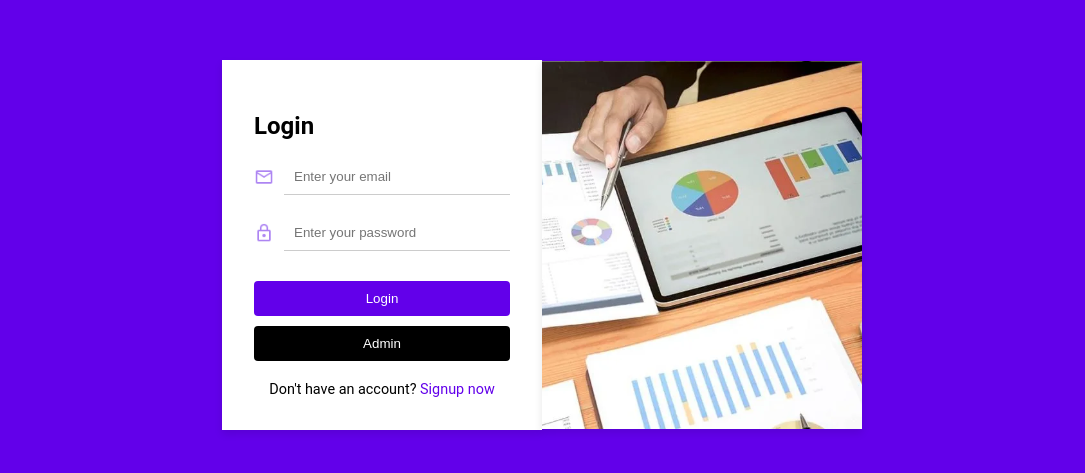
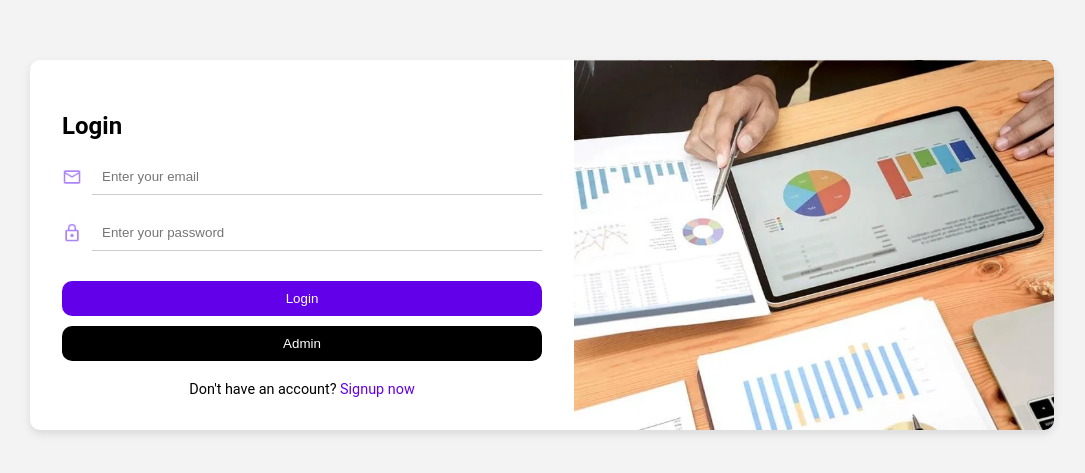
Before and after one commit to d1mazik/FinalSurveyToolProject, a React (Create React App) app in the folder client/: page /login in a window 1280 px wide. Shown: the part 155-628 px from the top of the page, without its empty margins (98-1183 px from the left). Built offline with nearby package versions, Linux system fonts and the light colour scheme.

Commit message:
Uppdaterad CSS och HTML

```diff
--- a/client/src/App.css
+++ b/client/src/App.css
@@ -1,3 +1,21 @@
+/* App.css */
+
+:root {
+  --primary-color: #007BFF;
+  --secondary-color: #0056b3;
+  --background-color: #f0f2f5;
+  --text-color: #282c34;
+  --light-color: white;
+  --box-shadow: 0 4px 8px rgba(0, 0, 0, 0.1);
+  --border-radius: 4px;
+}
+
+body {
+  margin: 0;
+  font-family: Arial, sans-serif;
+  background-color: var(--background-color);
+}
+
 .App {
   text-align: center;
 }
@@ -14,18 +32,18 @@
 }
 
 .App-header {
-  background-color: #282c34;
+  background-color: var(--text-color);
   min-height: 100vh;
   display: flex;
   flex-direction: column;
   align-items: center;
   justify-content: center;
   font-size: calc(10px + 2vmin);
-  color: white;
+  color: var(--light-color);
 }
 
 .App-link {
-  color: #61dafb;
+  color: var(--primary-color);
 }
 
 @keyframes App-logo-spin {
--- a/client/src/screens/LoginScreen.js
+++ b/client/src/screens/LoginScreen.js
@@ -5,7 +5,7 @@ import emailIcon from "../assets/email-logo.png";
 import passwordIcon from "../assets/password-logo.png";
 import backgroundImage from "../assets/survey-backround.webp";
 import '../styles/LoginScreen.css';
-import { setToken } from '../utils/auth';  // Ensure this utility is correctly importing the updated setToken
+import { setToken } from '../utils/auth';
 
 function LoginScreen() {
     const [loginInfo, setLoginInfo] = useState({ username: '', password: '' });
@@ -16,7 +16,7 @@ function LoginScreen() {
     const navigate = useNavigate();
 
     const goToAdminPage = () => {
-        navigate('/create-survey'); // Byt ut '/create-survey' mot den faktiska sökvägen till din CreateSurveyScreen
+        navigate('/create-survey');
     };
 
 
@@ -39,7 +39,7 @@ function LoginScreen() {
                 throw new Error('Network response was not ok');
             }
 
-            const data = await response.json();  // Assuming the response includes token and userId
+            const data = await response.json();
             setToken(data.token, data.userId);  // Save the token and userId
             console.log('Login Success:', data);
             navigate('/menu');  // Navigate to the MenuScreen
@@ -83,6 +83,7 @@ function LoginScreen() {
 
     return (
         <div className="login-container">
+            <div className="login-content">
                 {!showRegister ? (
                     <div className="login-form">
                         <h2>Login</h2>
@@ -164,6 +165,7 @@ function LoginScreen() {
                     </div>
                 )}
                 {!showRegister && <div className="right-section" style={{ backgroundImage: `url(${backgroundImage})` }}></div>}
+            </div>
 
             <Modal
                 isOpen={modalIsOpen}
--- a/client/src/screens/MenuScreen.js
+++ b/client/src/screens/MenuScreen.js
@@ -1,18 +1,15 @@
-// Import the service function in your MenuScreen component
 import React, { useState, useEffect } from 'react';
 import { useNavigate } from 'react-router-dom';
-import { startSurveySession } from '../service/surveyService'; // Adjust the path as necessary
+import { startSurveySession } from '../service/surveyService';
 import surveyLogo from "../assets/Online_Survey_Icon_or_logo.svg.png";
 import '../styles/MenuScreen.css';
-import {getUserId} from "../utils/auth";
+import { getUserId } from "../utils/auth";
 
 function MenuScreen() {
     const [surveys, setSurveys] = useState([]);
     const navigate = useNavigate();
 
-    // Placeholder function to fetch surveys, replace with actual fetching logic
     const fetchSurveys = async () => {
-        // Example fetch logic, replace with actual API call
         const response = await fetch('/api/surveys');
         const data = await response.json();
         setSurveys(data);
@@ -23,7 +20,7 @@ function MenuScreen() {
     }, []);
 
     const handleSurveyClick = async (surveyId) => {
-        const userId = getUserId(); // Fetch the userId from localStorage
+        const userId = getUserId();
         try {
             const session = await startSurveySession(surveyId, userId);
             navigate(`/survey/${surveyId}`, { state: { sessionId: session.id } });
@@ -31,7 +28,6 @@ function MenuScreen() {
             console.error('Failed to initiate survey:', error);
         }
     };
-
 
     return (
         <div className="menu-container">
@@ -46,4 +42,5 @@ function MenuScreen() {
         </div>
     );
 }
+
 export default MenuScreen;
--- a/client/src/styles/LoginScreen.css
+++ b/client/src/styles/LoginScreen.css
@@ -1,17 +1,48 @@
+/* LoginScreen.css */
+
+:root {
+    --primary-color: #007BFF;
+    --secondary-color: #0056b3;
+    --background-color: #f0f2f5;
+    --text-color: #282c34;
+    --light-color: white;
+    --box-shadow: 0 4px 8px rgba(0, 0, 0, 0.1);
+    --border-radius: 4px;
+}
+
+body {
+    margin: 0;
+    font-family: Arial, sans-serif;
+    background-color: var(--background-color);
+}
+
 .login-container {
     display: flex;
     align-items: center;
     justify-content: center;
     min-height: 100vh;
-    background-color: #6200EA;
+    background-color: var(--background-color);
+}
+
+.login-content {
+    display: flex;
+    align-items: stretch; /* Ensure both sections stretch equally */
+    justify-content: center;
+    width: 80%;
+    max-width: 1200px;
+    background-color: var(--light-color);
+    box-shadow: var(--box-shadow);
+    border-radius: var(--border-radius);
+    overflow: hidden; /* Ensure the content doesn't overflow */
 }
 
 .login-form {
-    height: auto;
-    width: 20%;
+    flex: 1;
     padding: 2rem;
-    background: white;
-    box-shadow: 0 4px 8px rgba(0, 0, 0, 0.1);
+    display: flex;
+    flex-direction: column;
+    justify-content: center;
+    min-width: 300px;
 }
 
 .form-group {
@@ -22,12 +53,6 @@
 
 .form-group img {
     margin-right: 10px;
-}
-
-.input-container {
-    display: flex;
-    align-items: center;
-    width: 100%;
 }
 
 input[type="email"],
@@ -44,34 +69,32 @@ input[type="text"] {
 input[type="email"]:focus,
 input[type="password"]:focus,
 input[type="text"]:focus {
-    border-bottom: 2px solid #6200EA;
+    border-bottom: 2px solid var(--primary-color);
 }
 
 button {
     width: 100%;
     padding: 10px;
     margin-top: 10px;
-    background-color: #6200EA;
-    color: white;
+    background-color: var(--primary-color);
+    color: var(--light-color);
     border: none;
-    border-radius: 4px;
+    border-radius: var(--border-radius);
     cursor: pointer;
 }
 
 button:hover {
-    background-color: #5a00d2;
+    background-color: var(--secondary-color);
 }
 
 .right-section {
-    height: 46.1vh;
-    width: 25%;
+    flex: 1;
     background-size: cover;
     background-position: center;
     display: flex;
     justify-content: center;
     align-items: center;
-    font-size: 1.5rem;
-    box-shadow: 0 4px 8px rgba(0, 0, 0, 0.1);
+    min-width: 300px;
 }
 
 .error-message {
@@ -93,7 +116,7 @@ button:hover {
 }
 
 .signup-link span {
-    color: #6200EA;
+    color: var(--primary-color);
     cursor: pointer;
 }
 
@@ -114,9 +137,9 @@ button:hover {
     width: 30%;
     max-width: 400px;
     margin: auto;
-    background: white;
+    background: var(--light-color);
     padding: 20px;
-    box-shadow: 0 4px 6px rgba(0, 0, 0, 0.1);
-    border-radius: 8px;
+    box-shadow: var(--box-shadow);
+    border-radius: var(--border-radius);
     outline: none;
 }
--- a/client/src/styles/MenuScreen.css
+++ b/client/src/styles/MenuScreen.css
@@ -1,44 +1,63 @@
+/* MenuScreen.css */
+
+:root {
+    --primary-color: #6200EA;
+    --secondary-color: #4CAF50;
+    --text-color: #fff;
+    --background-color: #f3f3f3;
+    --button-hover-color: #4b0082;
+    --border-radius: 10px;
+    --box-shadow: 0 4px 8px rgba(0, 0, 0, 0.1);
+}
+
+body {
+    margin: 0;
+    font-family: 'Roboto', sans-serif;
+}
+
 .menu-container {
     display: flex;
     flex-direction: column;
-    align-items: center; /* Centrerar element horisontellt men inte vertikalt */
-    justify-content: flex-start; /* Startar innehåll från toppen av containern */
-    height: 100vh;
-    background-color: #6200EA; /* Din specifika bakgrundsfärg */
-    padding-top: 20px; /* Om du vill ha 20px från toppen */
+    align-items: center;
+    justify-content: center;
+    min-height: 100vh;
+    background-color: var(--primary-color);
+    padding: 20px;
 }
 
-
-
 .survey-logo {
-    width: 300px; /* Bredden på logotypen */
-    margin-top: 20px; /* Justera eller ta bort beroende på önskad placering */
-    margin-bottom: 20px; /* Behåll lite marginal under ikonen */
+    width: 300px;
+    margin-bottom: 20px;
 }
-
-
 
 .survey-list {
     display: flex;
     flex-direction: column;
     align-items: center;
+    background-color: var(--background-color);
+    padding: 20px;
+    border-radius: var(--border-radius);
+    box-shadow: var(--box-shadow);
+    width: 100%;
+    max-width: 500px;
 }
 
 .menu-button {
-    margin: 10px;
-    padding: 10px 20px;
-    font-size: 16px;
+    width: 100%;
+    margin: 10px 0;
+    padding: 15px;
+    font-size: 18px;
     cursor: pointer;
-    background-color: white; /* Vit bakgrund */
-    color: #6200EA; /* Mörk textfärg för kontrast mot den vita bakgrunden */
-    border: 2px solid #6200EA; /* Lägg till en mörk lila gräns */
-    border-radius: 5px;
-    box-shadow: 0 2px 5px rgba(0,0,0,0.2);
-    transition: transform 0.3s ease;
+    background-color: white;
+    color: var(--primary-color);
+    border: 2px solid var(--primary-color);
+    border-radius: var(--border-radius);
+    box-shadow: 0 2px 5px rgba(0, 0, 0, 0.2);
+    transition: background-color 0.3s ease, transform 0.3s ease, color 0.3s ease;
 }
 
 .menu-button:hover {
-    background-color: #4b0082;
-    color: white; /* Ändra textfärgen vid hovring till vit */
+    background-color: var(--button-hover-color);
+    color: white;
     transform: scale(1.05);
 }
```
Also changed, not shown: 1 other file (tests, documents, lock files or other folders). Lines whose indentation alone changed are shown as unchanged.
